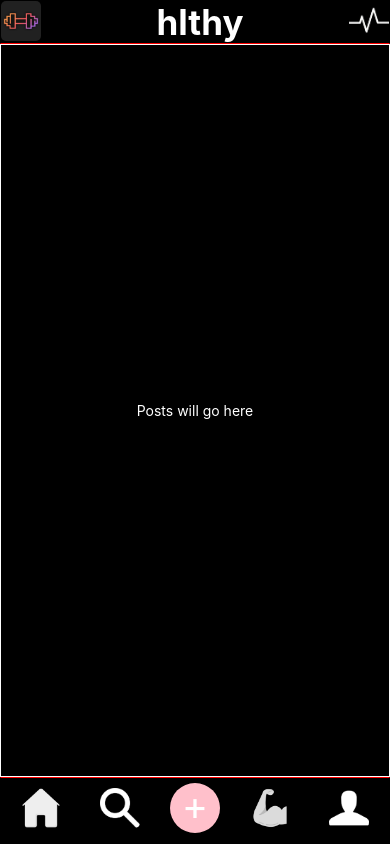
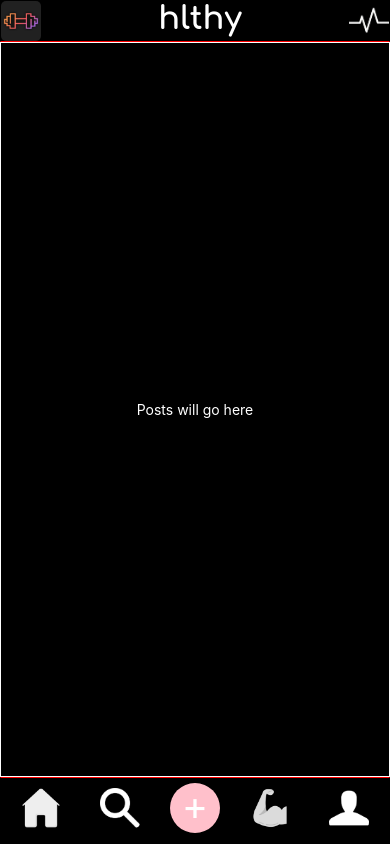
Before and after one commit to HashBukhtiar/hlthy, a React Native app: screen /HomeFeed in a window 390 px wide. Built offline with nearby package versions, Linux system fonts and the light colour scheme.

Commit message:
Added comfortaa font and changed hlthy font to comnfortaa, #19

```diff
--- a/app.json
+++ b/app.json
@@ -25,6 +25,9 @@
     },
     "web": {
       "favicon": "./assets/favicon.png"
-    }
+    },
+    "plugins": [
+      "expo-font"
+    ]
   }
 }
--- a/package.json
+++ b/package.json
@@ -20,7 +20,8 @@
     "react-native-pager-view": "^6.3.1",
     "react-native-safe-area-context": "4.8.2",
     "react-native-screens": "~3.29.0",
-    "react-native-tab-view": "^3.5.2"
+    "react-native-tab-view": "^3.5.2",
+    "expo-font": "~11.10.3"
   },
   "devDependencies": {
     "@babel/core": "^7.20.0"
--- a/screens/HomeFeed.js
+++ b/screens/HomeFeed.js
@@ -7,7 +7,8 @@ import { StyleSheet,
   TouchableOpacity,
   TextInput } from 'react-native';
 import globalStyles from '../styles/globalStyles';
-import React, { useState } from 'react';
+import React, { useState, useEffect } from 'react';
+
 import {
   icon,
   milestonesIcon,
@@ -17,9 +18,25 @@ import {
   workoutsIcon,
   profileIcon,
 } from '../assets/images';
+import * as Font from 'expo-font';
+
 
 export default function HomeFeed( {navigation} ) {
   const [searchText, setSearchText] = useState('');
+  const [fontsLoaded, setFontsLoaded] = useState(false);
+  useEffect(() => {
+    async function loadFonts() {
+      await Font.loadAsync({
+        'comfortaa': require('../assets/Comfortaa-Bold.ttf'),
+      });
+      setFontsLoaded(true);
+    }
+    loadFonts();
+  }, []);
+
+  if (!fontsLoaded){
+    return null;
+  }
   return (
     <View style={globalStyles.container}>
       <View>
@@ -43,7 +60,7 @@ export default function HomeFeed( {navigation} ) {
     return (
       <View style={styles.topBar}>
         <Image source={icon} style={{ width: 40, height: 40, borderRadius:5 }} />
-        <Text style={globalStyles.title}>hlthy</Text>
+        <Text style={[globalStyles.title, { fontFamily: 'comfortaa' }]}>hlthy</Text>
         <View>
           <TouchableOpacity activeOpacity={1} onPress={() => {navigation.navigate('Activity')}}>
             <Image source={activityIcon} style={{ width: 40, height: 40, borderRadius:5 }} />
--- a/styles/globalStyles.js
+++ b/styles/globalStyles.js
@@ -8,9 +8,9 @@ export default StyleSheet.create({
     justifyContent: 'space-between',
   },
   title: {
-    fontSize: 35,
+    fontSize: 32,
     fontWeight: 'bold',
-    fontFamily: 'System',
+    fontFamily: 'comfortaa',
     color: 'white',
     paddingLeft: 10,
   },
```
Also changed, not shown: assets/Comfortaa-Bold.ttf (added), 1 other file (tests, documents, lock files or other folders).
